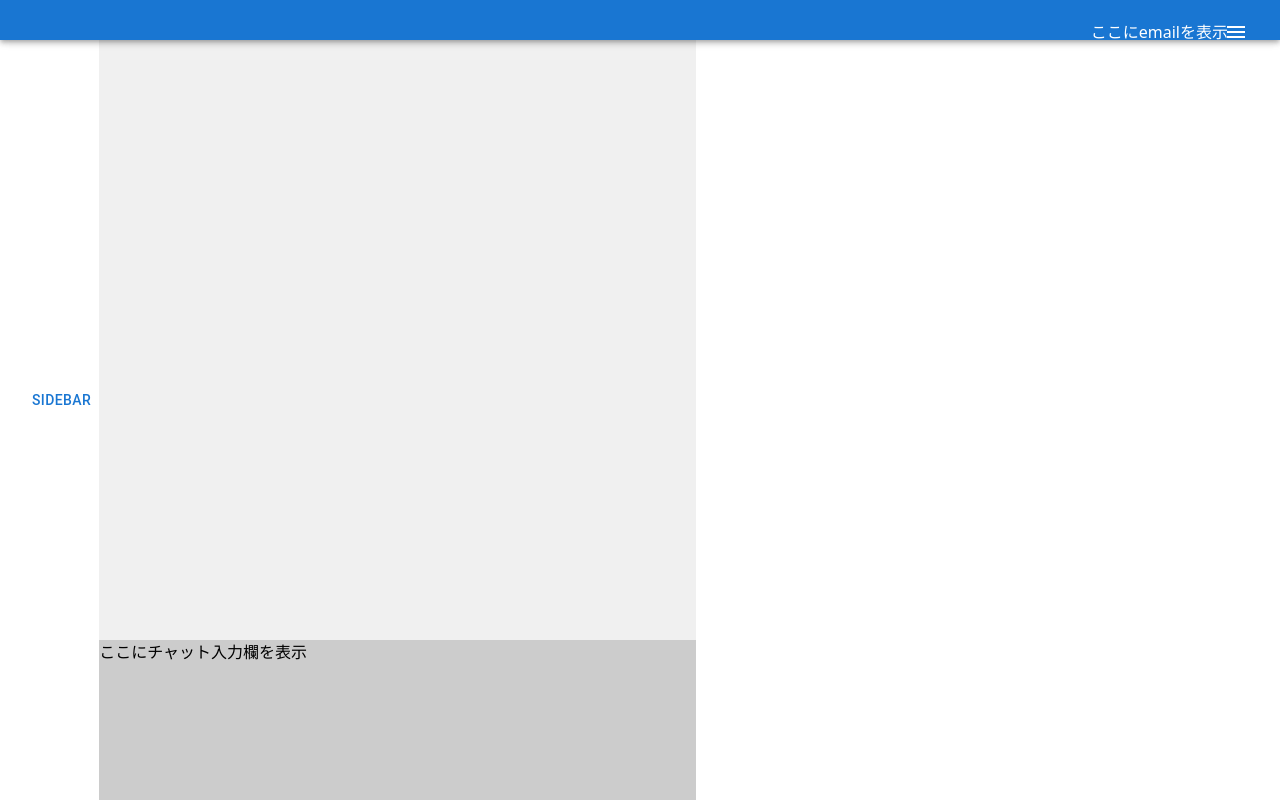
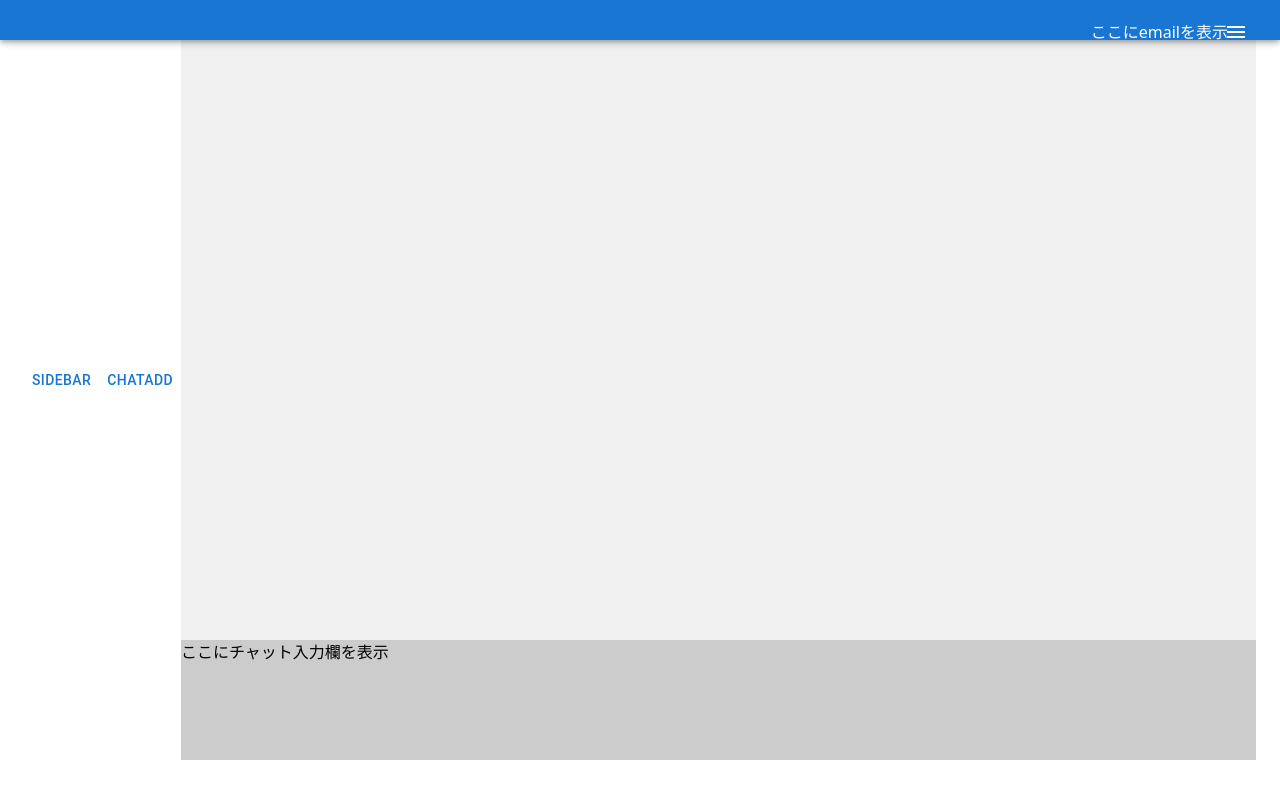
Before and after one commit to hackathon-B/Frontend, a React (Vite) app: page / in a window 1280 px wide. Built offline with nearby package versions, Linux system fonts and the light colour scheme.

Commit message:
installed split.js

```diff
--- a/package.json
+++ b/package.json
@@ -21,7 +21,8 @@
     "react": "^18.3.1",
     "react-cookie": "^7.2.2",
     "react-dom": "^18.3.1",
-    "react-router-dom": "^6.28.0"
+    "react-router-dom": "^6.28.0",
+    "split.js": "^1.6.5"
   },
   "devDependencies": {
     "@eslint/js": "^9.13.0",
--- a/src/components/ChatList.jsx
+++ b/src/components/ChatList.jsx
@@ -8,12 +8,11 @@ function ChatList() {
         </Box>
         <Box
             sx={{
-
-                    width: '100%',  // 親コンポーネントの横幅いっぱいに設定
+                    width: '100%',
                     backgroundColor: '#e0e0e0',
                     display: 'flex',
                     flexDirection: 'column',
-
+                    overflowY: 'auto'
             }}
         >
             <a>チャットリスト</a>
--- a/src/components/Header.jsx
+++ b/src/components/Header.jsx
@@ -21,9 +21,8 @@ function Header() {
   return (
     <>
         <AppBar position="fixed" color="primary" sx={{ height: '40px' }}>
-            <Toolbar sx={{ justifyContent: 'flex-end', paddingRight: '32px' , alignItems: 'center' }}>
-
-                <a> ここにemailを表示 </a>
+            <Toolbar sx={{ justifyContent: 'flex-end', alignItems: 'center', padding: '0 16px', minHeight: '40px' }}>
+                <div>ここにemailを表示</div>
 
                 <IconButton edge="start" color="inherit" aria-label="menu" onClick={handleMenuOpen}>
                     <MenuIcon />
@@ -37,7 +36,6 @@ function Header() {
                     <MenuItem onClick={handleMenuClose}>設定</MenuItem>
                     <MenuItem onClick={handleMenuClose}>ログアウト</MenuItem>
                 </Menu>
-
             </Toolbar>
         </AppBar>
     </>
--- a/src/pages/ChatPage.jsx
+++ b/src/pages/ChatPage.jsx
@@ -1,4 +1,5 @@
-import { useState } from 'react';
+import React, { useState, useEffect } from 'react';
+import Split from 'split.js';
 import Header from '../components/Header'
 import ChatWindow from '../components/ChatWindow'
 import ChatList from '../components/ChatList'
@@ -13,6 +14,17 @@ function ChatPage() {
     const [chatContent1, setChatContent1] = useState('Content for Button 1');
     const [chatContent2, setChatContent2] = useState('Content for Button 2');
 
+    useEffect(() => {
+        if (showChatWindow2) {
+            Split(['#chatWindow1', '#chatWindow2'], {
+                sizes: [50, 50],
+                minSize: 100,
+                gutterSize: 10,
+                cursor: 'col-resize',
+            });
+        }
+    }, []);
+
     const toggleDrawer = (isOpen) => (event) => {
       if (
         event.type === 'keydown' &&
@@ -24,12 +36,17 @@ function ChatPage() {
       setOpen(isOpen);
     };
 
+
+
     return (
+      <>
         <Container maxWidth="xl" sx={{ height: '100vh', display: 'flex', flexDirection: 'column' }}>
+
             <Header />
-            <Box sx={{ flex: 1, display: 'flex', flexDirection: 'row', overflow: 'hidden' }}>
+
+            <Box sx={{ height: 'calc(100vh - 40px)', display: 'flex', flexDirection: 'row', overflow: 'hidden' }}>
                 <Button onClick={toggleDrawer(true)}>Sidebar</Button>
-
+                <Button onClick={() => setShowChatWindow2(prevState => !prevState)}>ChatAdd</Button>
                 <Drawer
                     open={open}
                     onClose={toggleDrawer(false)}
@@ -43,20 +60,17 @@ function ChatPage() {
                     <DictionaryList />
                 </Drawer>
 
-                <Box sx={{ flexGrow: 1, overflowY: 'auto' }}>
+                <div id="chatWindow1" style={{ flexGrow: 1 }}>
                     <ChatWindow content={chatContent1} />
-                </Box>
-
-                <Box sx={{ flexGrow: 1, overflowY: 'auto' }}>
-                    <Button onClick={() => {
-                        setShowChatWindow2(!showChatWindow2);
-                    }}>
-                        {showChatWindow2 ? 'Hide ChatWindow 2' : 'Show ChatWindow 2'}
-                    </Button>
-                    {showChatWindow2 && <ChatWindow content={chatContent2} />}
-                </Box>
+                </div>
+                {showChatWindow2 && (
+                    <div id="chatWindow2" style={{ flexGrow: 1 }}>
+                        <ChatWindow content={chatContent2} />
+                    </div>
+                )}
             </Box>
         </Container>
+      </>
     );
 };
 
```
Also changed, not shown: src/index.css (line endings or trailing spaces).
